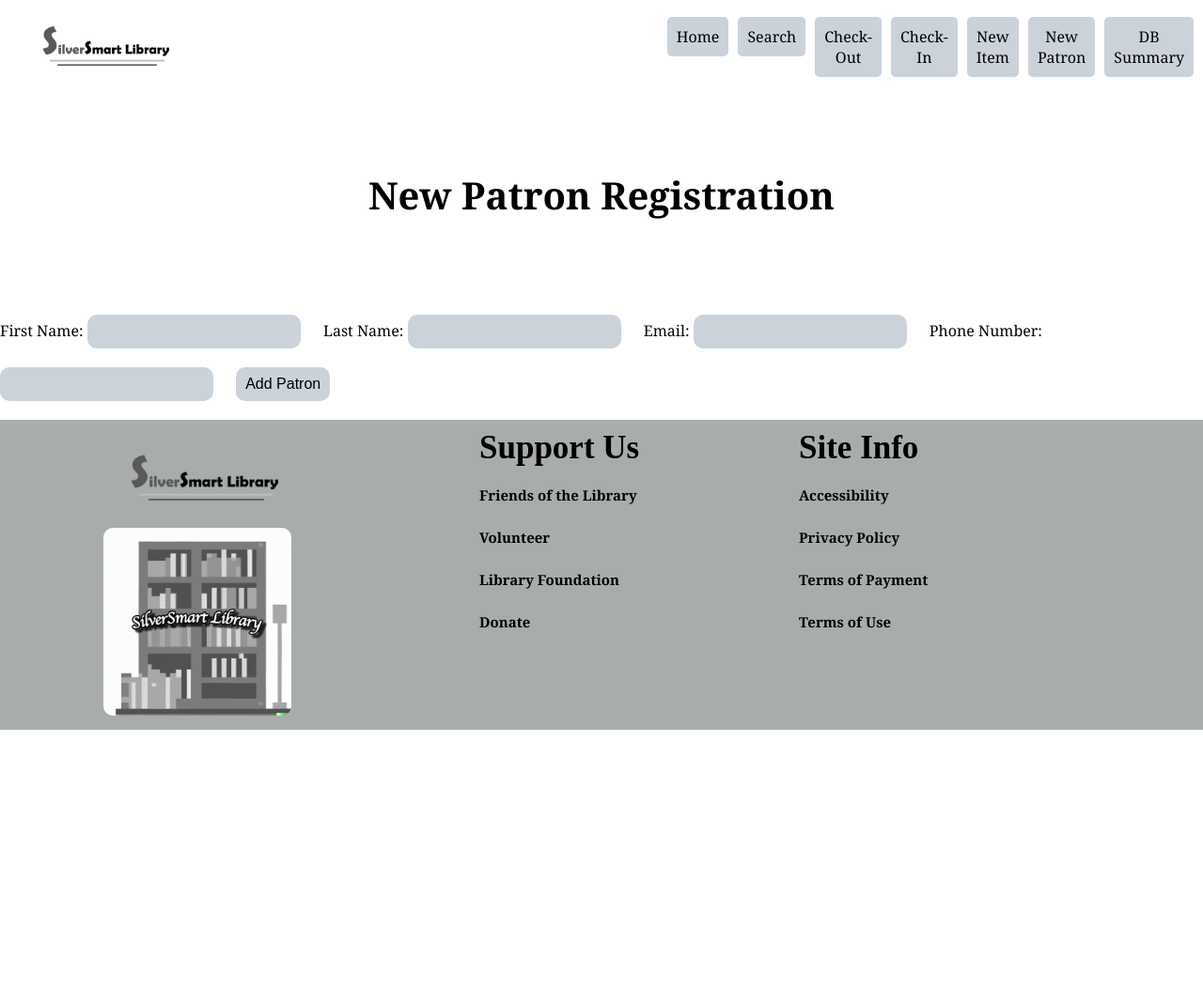
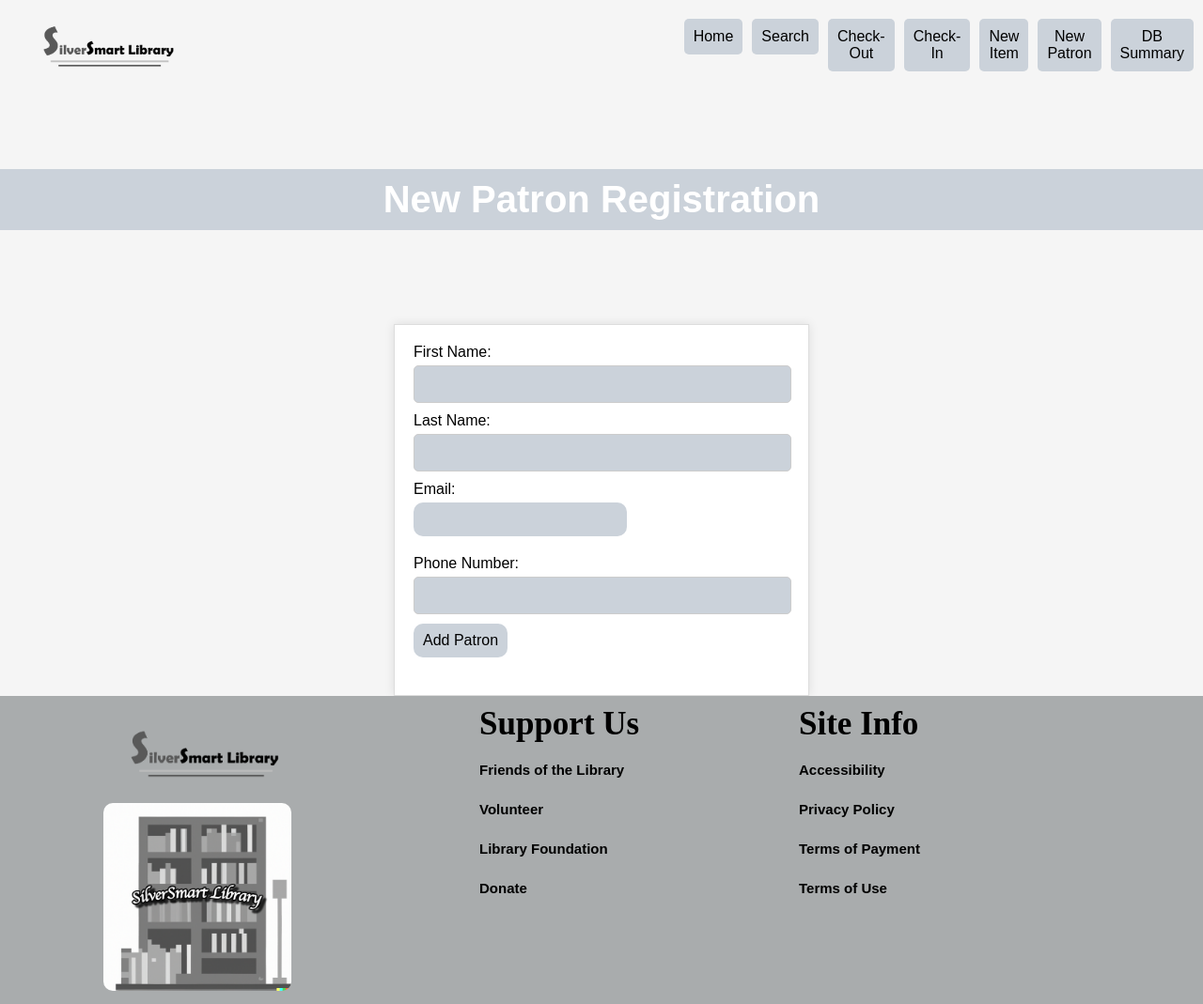
Before and after one commit to morganglis/SilverSmart-Library, a Flask app: template app/templates/add_patron.html in a window 1280 px wide. Shown: the whole page at 94% size. Before the commit the page ends 777 px from the top, so only its background shows below. Run offline with Flask 3, Linux system fonts and the light colour scheme; the template is opened without the code that fills it, so the values that code supplies are empty.

Commit message:
Added the style block to add patron

```diff
--- a/app/templates/add_patron.html
+++ b/app/templates/add_patron.html
@@ -1,4 +1,64 @@
 {% include 'header.html' %}
+<style>
+        body {
+            font-family: Arial, sans-serif;
+            background-color: #f5f5f5;
+            margin: 0;
+            padding-top: 80px;
+        }
+        .main-content1{
+            min-height: calc(75vh - 80px);
+        }
+        h2 {
+            background-color: rgb(203, 210, 218);
+            color: #fff;
+            padding: 10px;
+            text-align: center;
+        }
+        form {
+            max-width: 400px;
+            margin: 0 auto;
+            padding: 20px;
+            background-color: #fff;
+            border: 1px solid #ddd;
+            box-shadow: 0 0 10px rgba(0, 0, 0, 0.1);
+        }
+        label {
+            display: block;
+            margin-bottom: 5px;
+        }
+        input[type="text"], input[type="number"] {
+            width: 95%;
+            padding: 10px;
+            margin-bottom: 10px;
+            border: 1px solid #ccc;
+            border-radius: 5px;
+        }
+        button {
+            display: block;
+            width: 100%;
+            padding: 10px;
+            background-color: rgb(203, 210, 218);
+            color: black;
+            border: none;
+            border-radius: 5px;
+            cursor: pointer;
+        }
+        button:hover {
+            background-color: rgb(71, 74, 74);
+        }
+        p {
+            font-weight: bold;
+            text-align: center;
+        }
+        ul {
+            list-style-type: none;
+            padding: 0;
+        }
+        ul li {
+            margin-bottom: 5px;
+        }
+    </style>
 <h2>New Patron Registration</h2>
 <form action="{{ url_for('create_patron') }}" method="post">
 
```
